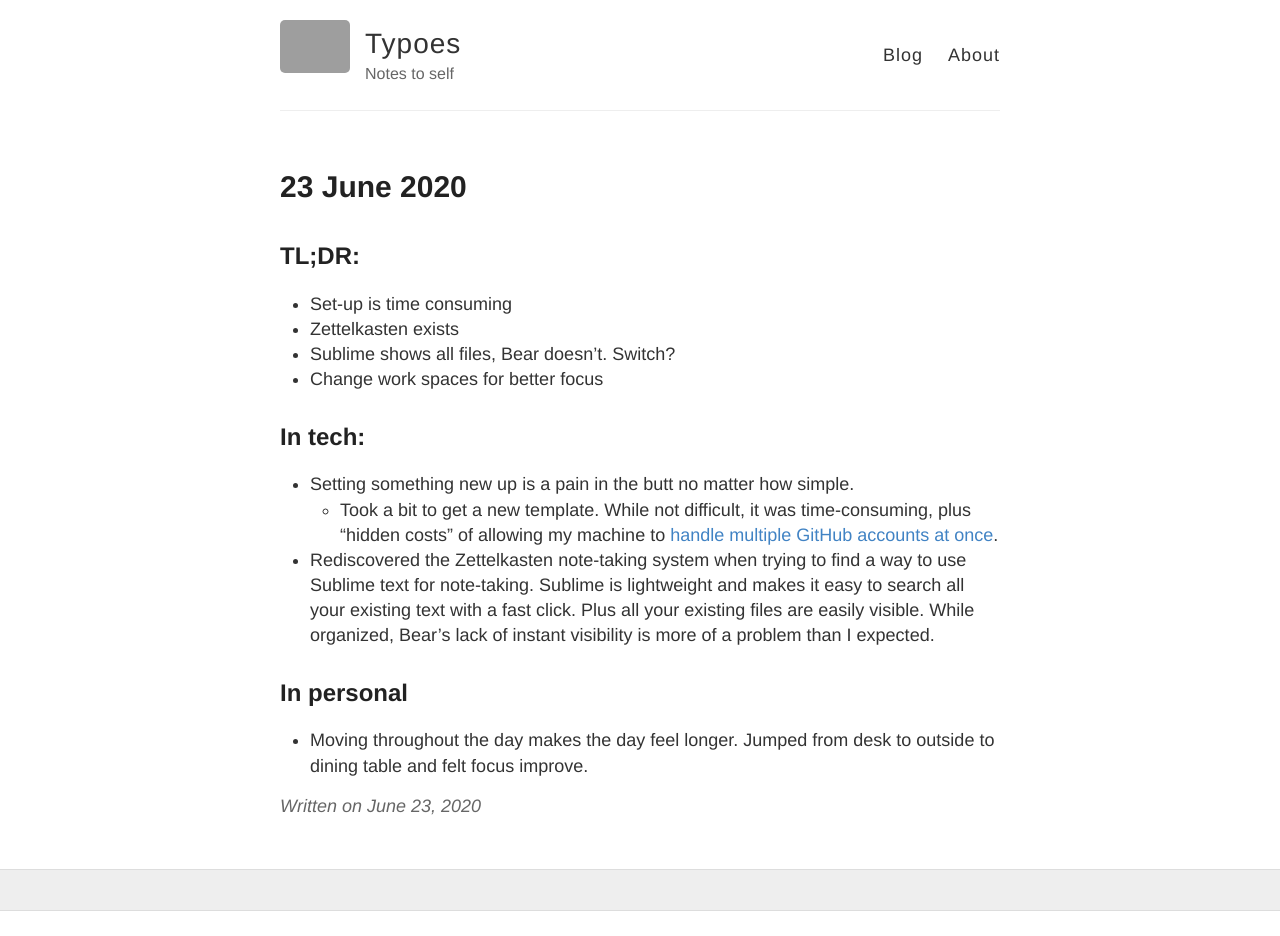
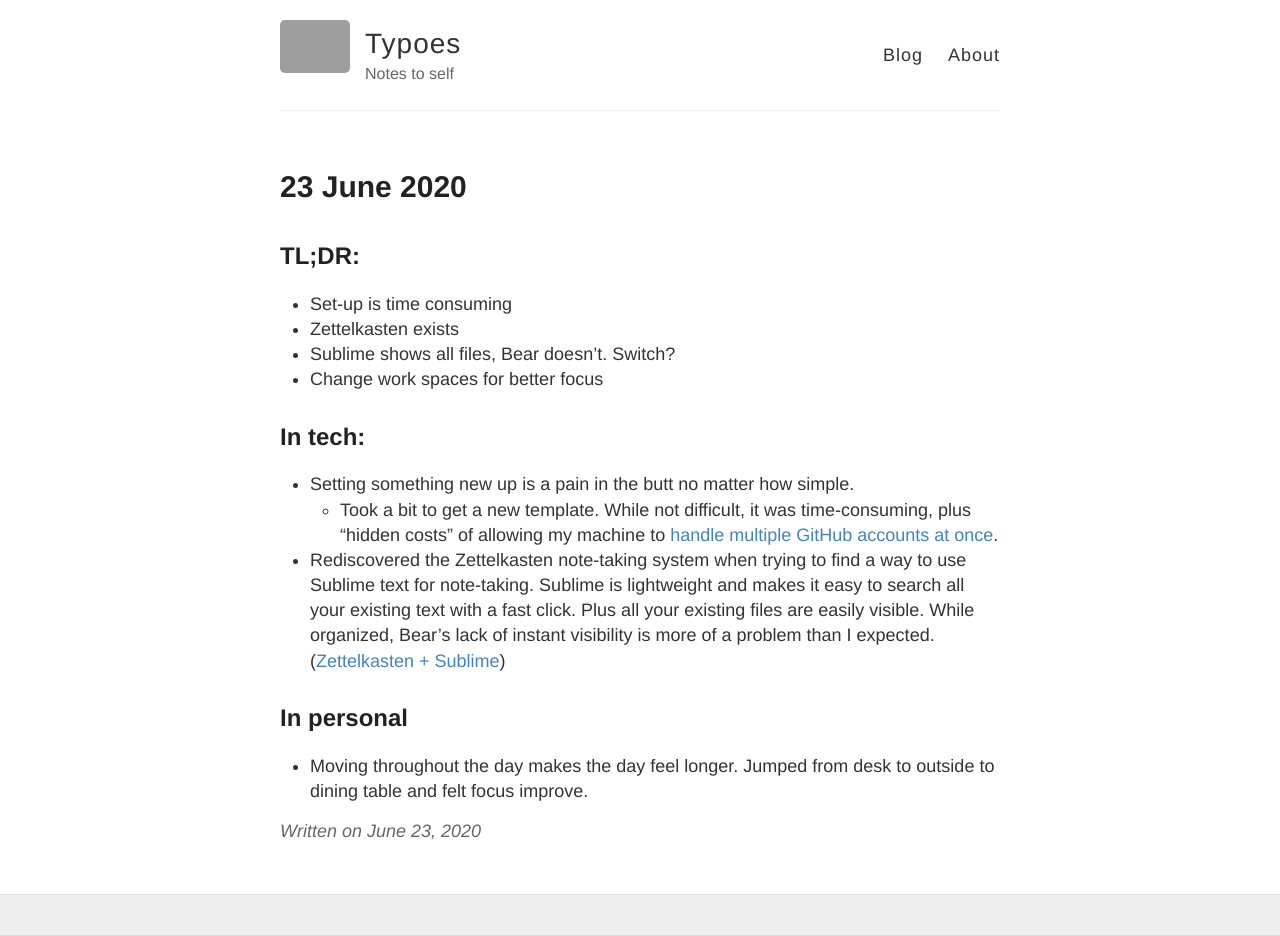
Before and after one commit to typoes/typoes.github.io, a Jekyll site: the page built from _posts/2020-06-23-first-post.md, in a window 1280 px wide. Built offline with Jekyll 4.4.1, drawn with Linux system fonts in a browser that asks for light colours; before the commit the page ends 911 px from its top, so only the background shows below that; grey boxes are pictures that could not be loaded.

Commit message:
Add link

```diff
--- a/_posts/2020-06-23-first-post.md
+++ b/_posts/2020-06-23-first-post.md
@@ -12,7 +12,7 @@ title: 23 June 2020
 * Setting something new up is a pain in the butt no matter how simple.
     * Took a bit to get a new template. While not difficult, it was time-consuming, plus "hidden costs" of allowing my machine to [handle multiple GitHub accounts at once](https://www.freecodecamp.org/news/manage-multiple-github-accounts-the-ssh-way-2dadc30ccaca/).
 
-* Rediscovered the Zettelkasten note-taking system when trying to find a way to use Sublime text for note-taking. Sublime is lightweight and makes it easy to search all your existing text with a fast click. Plus all your existing files are easily visible. While organized, Bear's lack of instant visibility is more of a problem than I expected.
+* Rediscovered the Zettelkasten note-taking system when trying to find a way to use Sublime text for note-taking. Sublime is lightweight and makes it easy to search all your existing text with a fast click. Plus all your existing files are easily visible. While organized, Bear's lack of instant visibility is more of a problem than I expected. ([Zettelkasten + Sublime](https://github.com/renerocksai/sublime_zk))
 
 ## In personal
 * Moving throughout the day makes the day feel longer. Jumped from desk to outside to dining table and felt focus improve.
```
